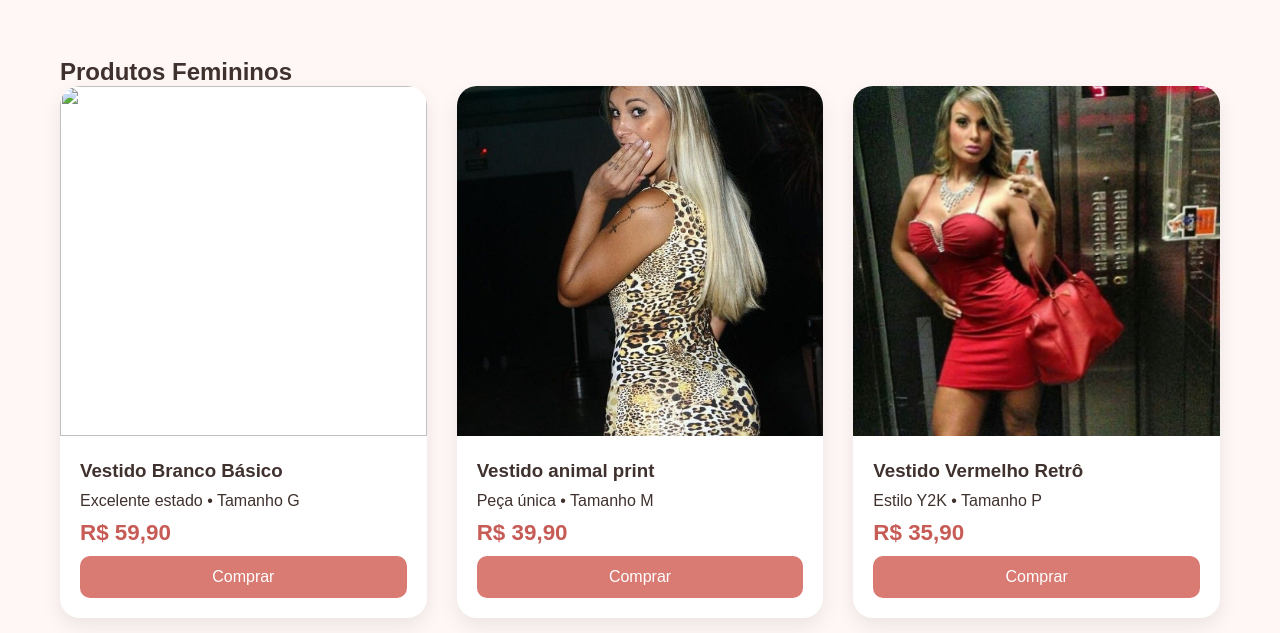
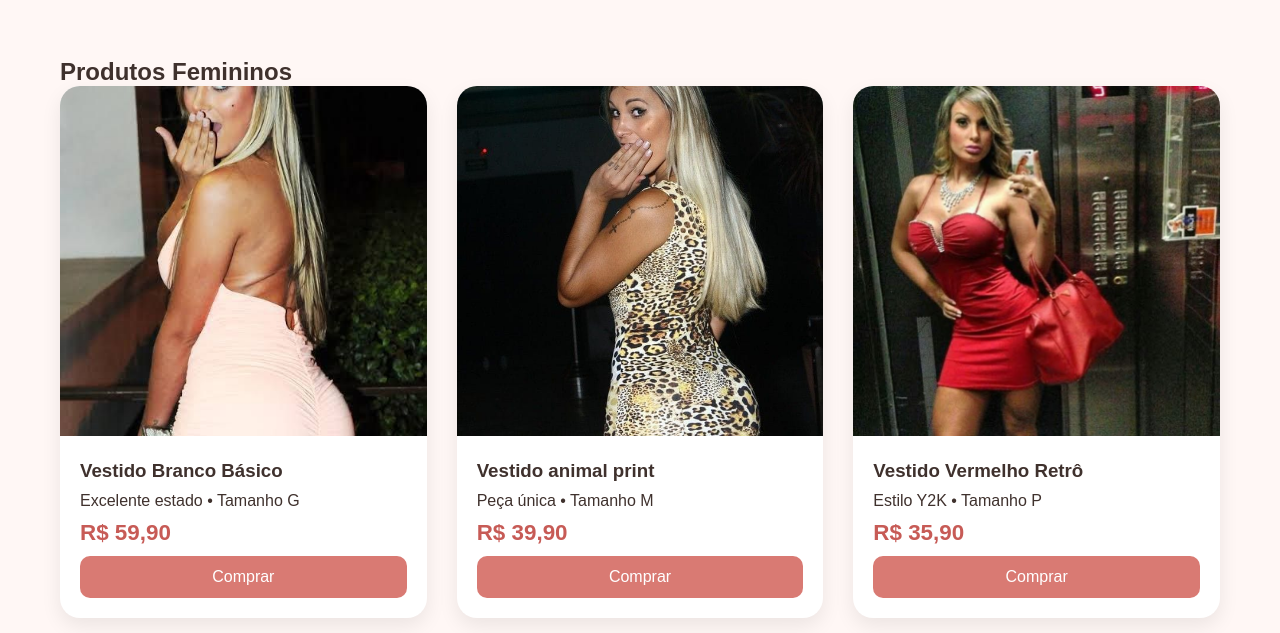
Before and after one commit to pedroooosanchs/Site-eliana, a plain HTML site: page feminino.html in a window 1280 px wide. Shown: the part 626-1259 px from the top of the page. Drawn offline with Linux system fonts and the light colour scheme.

Commit message:
Fix image source for 'Vestido Branco Básico'

```diff
--- a/feminino.html
+++ b/feminino.html
@@ -62,7 +62,7 @@ Peças únicas selecionadas para dar continuidade a novas histórias.
 
 <div class="produto">
 
-<img src="branci.jpeg">
+<img src="branco.jpeg">
 
 <div class="produto-info">
 
```
